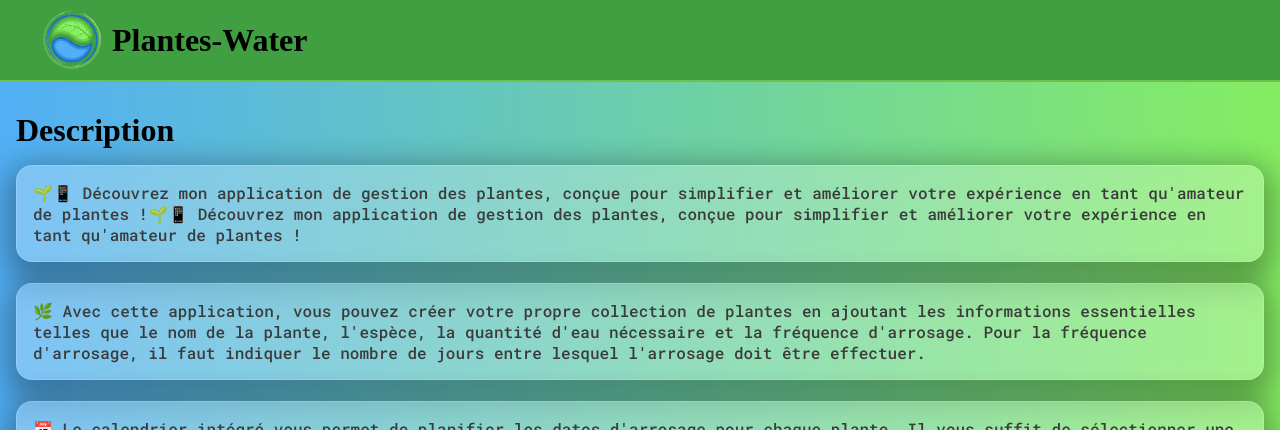
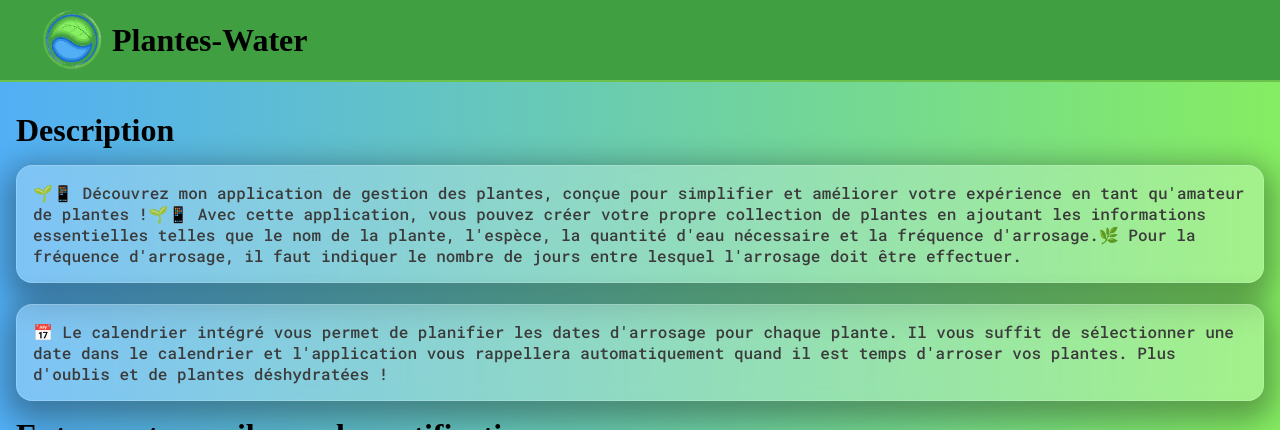
Before and after one commit to GuillaumeSere/plantes-water, a React (Create React App) app: page / in a window 1280 px wide. Shown: the top 430 px of the page. Built offline with nearby package versions, Linux system fonts and the light colour scheme; no server answers; a web font is replaced by a local one.

Commit message:
modif description

```diff
--- a/src/components/Description.jsx
+++ b/src/components/Description.jsx
@@ -5,15 +5,14 @@ const Description = () => {
         <div className='description'>
             <h1 className='title-description'>Description</h1>
             <div className="intro">
-                <p className='text-description'>🌱📱 Découvrez mon application de gestion des plantes,
+                <p className='text-description'>
+                🌱📱 Découvrez mon application de gestion des plantes,
                     conçue pour simplifier et améliorer votre expérience en
-                    tant qu'amateur de plantes !🌱📱 Découvrez mon application
-                    de gestion des plantes, conçue pour simplifier et améliorer
-                    votre expérience en tant qu'amateur de plantes !</p><br />
-                <p className='text-description'>🌿 Avec cette application, vous pouvez créer votre propre
+                    tant qu'amateur de plantes !🌱📱
+                     Avec cette application, vous pouvez créer votre propre
                     collection de plantes en ajoutant les informations
                     essentielles telles que le nom de la plante, l'espèce,
-                    la quantité d'eau nécessaire et la fréquence d'arrosage.
+                    la quantité d'eau nécessaire et la fréquence d'arrosage.🌿
                     Pour la fréquence d'arrosage, il faut indiquer le nombre de
                      jours entre lesquel l'arrosage doit être effectuer.</p><br />
                 <p className='text-description'>📅 Le calendrier intégré vous permet de planifier les dates
```
